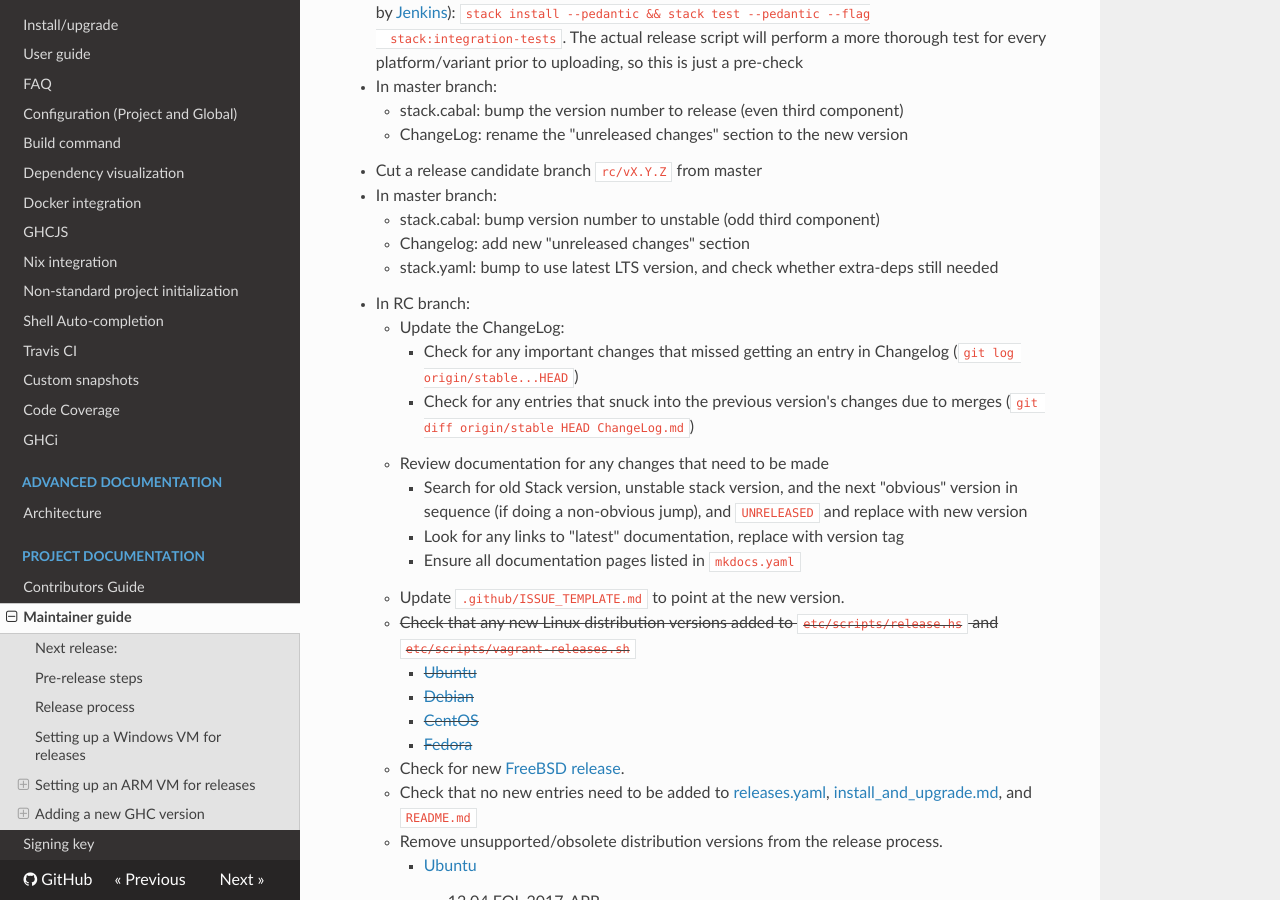
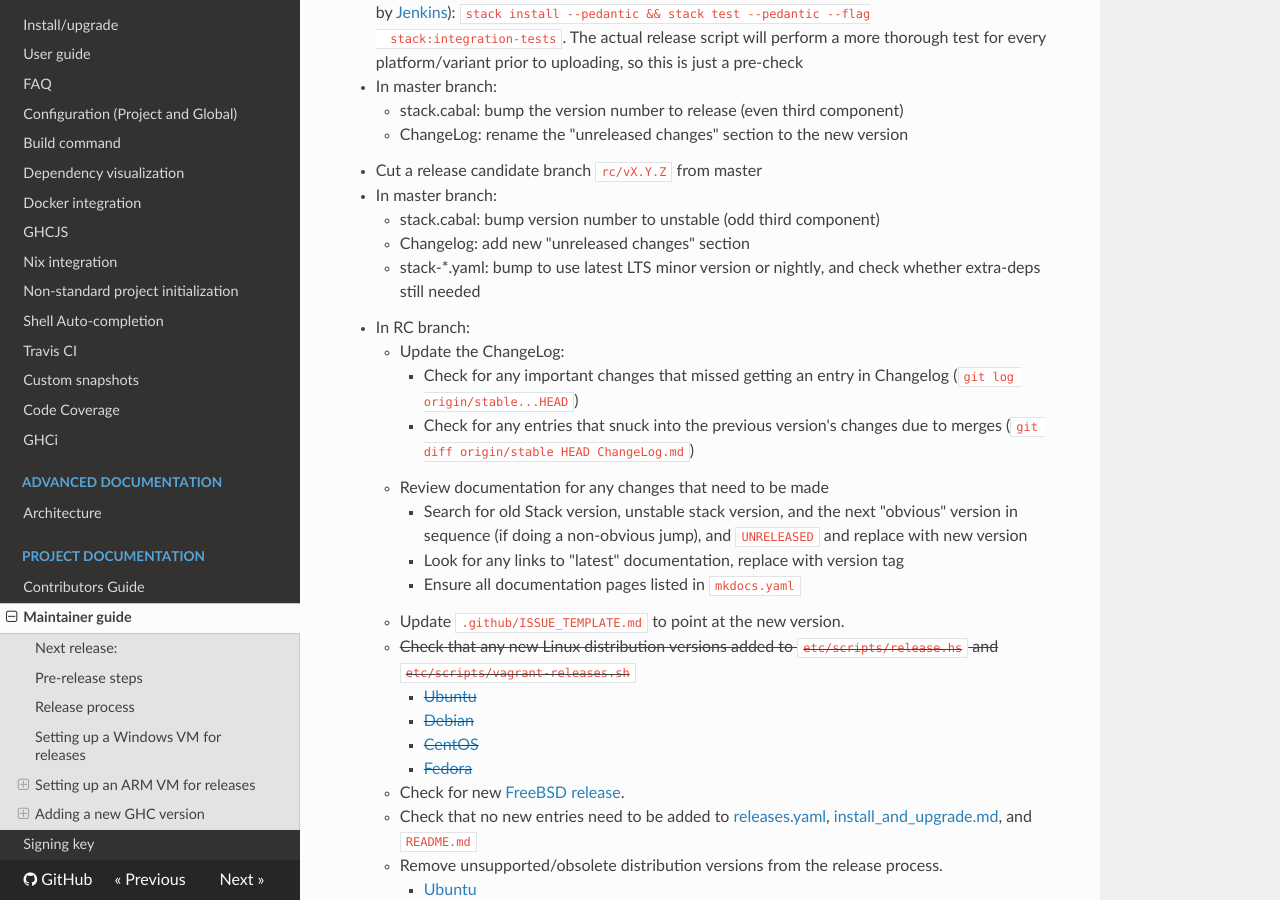
Before and after one commit to commercialhaskell/stack, an MkDocs documentation site: the page built from doc/MAINTAINER_GUIDE.md, in a window 1280 px wide and 900 px high, scrolled down 686 px. Built offline with MkDocs 1.6.1, drawn with Linux system fonts in a browser that asks for light colours; nearby versions of some CDN libraries; old or Windows-style settings are respelled for this version of MkDocs.

```diff
--- a/doc/MAINTAINER_GUIDE.md
+++ b/doc/MAINTAINER_GUIDE.md
@@ -34,8 +34,8 @@
 * In master branch:
     * stack.cabal: bump version number to unstable (odd third component)
     * Changelog: add new "unreleased changes" section
-    * stack.yaml: bump to use latest LTS version, and check whether extra-deps
-      still needed
+    * stack-*.yaml: bump to use latest LTS minor version or nightly, and check
+      whether extra-deps still needed
 * In RC branch:
     * Update the ChangeLog:
         * Check for any important changes that missed getting an entry in
```
Also changed, not shown: 1 other file.
